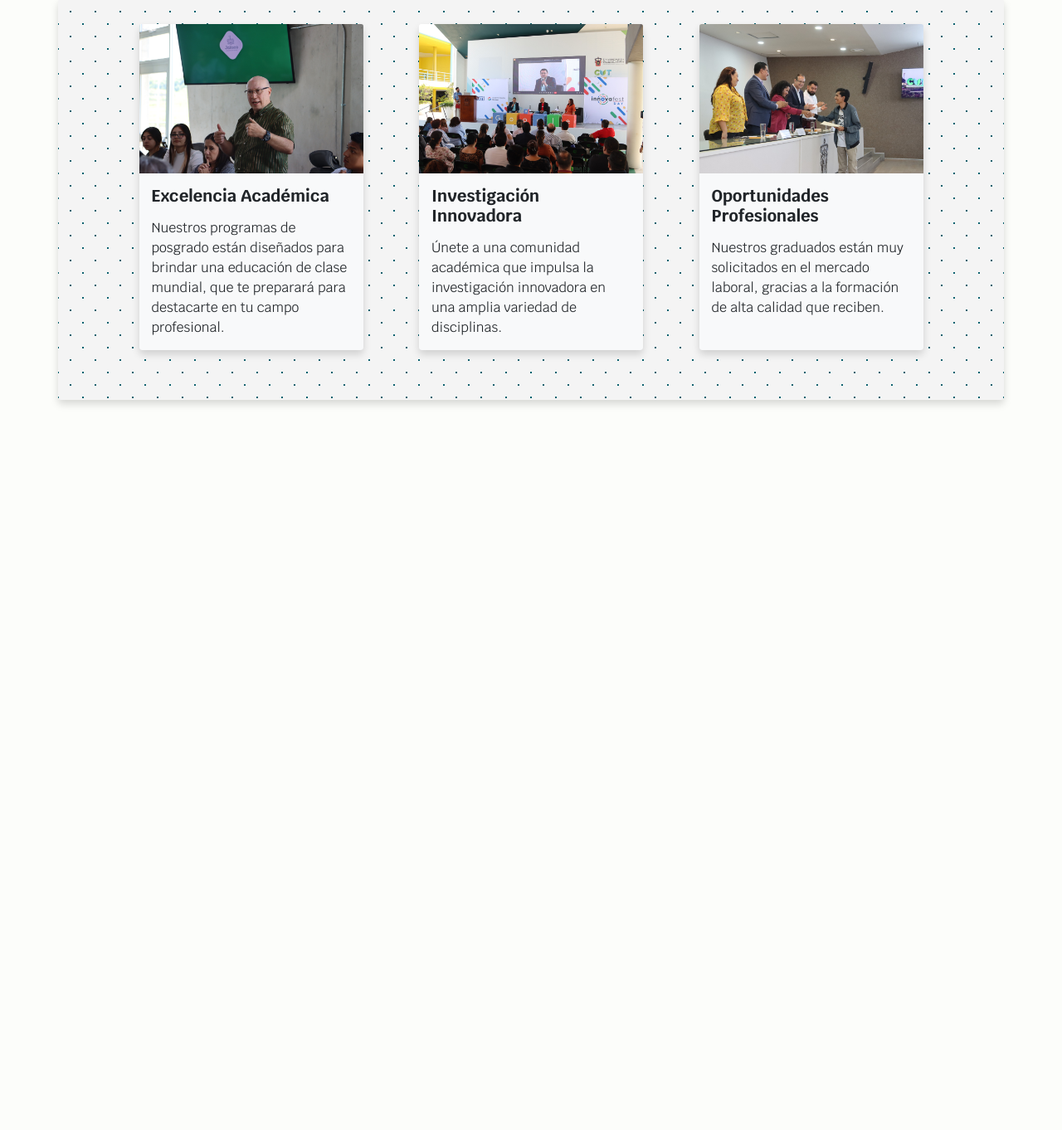
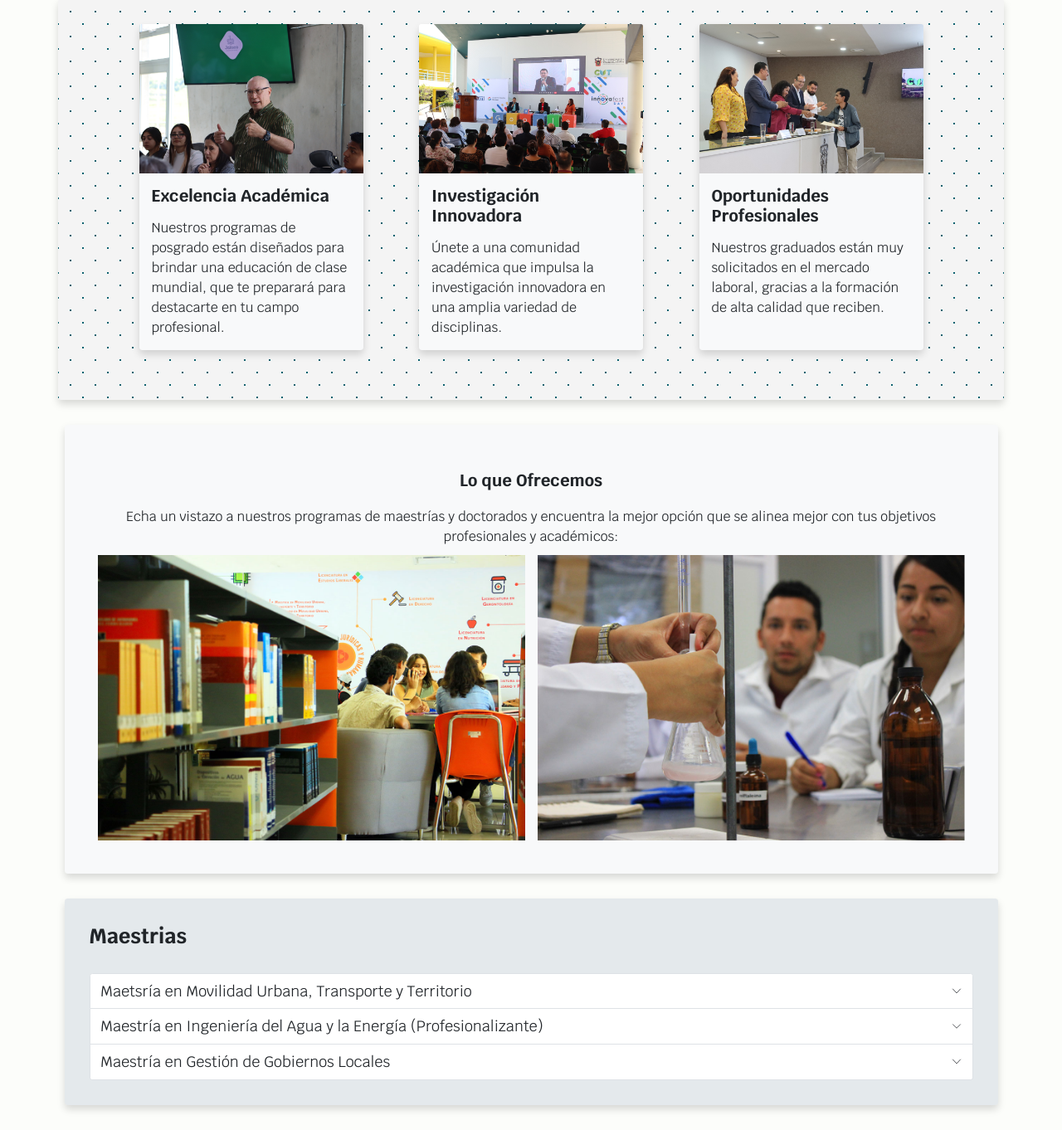
Before and after one commit to alanmichel10/ServicioSocial_SeguimientoDeEgresados, a Flask app: page / in a window 1280 px wide. Shown: the part 1642-3004 px from the top of the page at 83% size. Before the commit the page ends 2131 px from the top, so only its background shows below. Run offline with Flask 2, Linux system fonts and the light colour scheme; some libraries are stand-ins or nearby versions.

Commit message:
Se comenzo con el diseño de la parten de informacion de las maestrias

```diff
--- a/src/static/css/style.css
+++ b/src/static/css/style.css
@@ -93,6 +93,10 @@ h1, h2, h3, h4, h5{
     background-image:  radial-gradient(#0C616E 0.75px, transparent 0.75px), radial-gradient(#0C616E 0.75px, rgba(244,244,244,0) 0.75px);
     background-size: 3rem 3rem;
     background-position: 0 0,1.5rem 1.5rem;
+}
+
+.accordion-button{
+    font-size: 1.8rem;
 }
 
 /************************************** Termina estilos para index************************************/
--- a/src/templates/index.html
+++ b/src/templates/index.html
@@ -102,7 +102,8 @@
                 <img src="{{ url_for('static', filename='img/card1.jpg') }}" class="card-img-top" alt="...">
                 <div class="card-body">
                     <h5 class="card-title py-2 px-2">Excelencia Académica</h5>
-                <p class="card-text py-2 px-2">Nuestros programas de posgrado están diseñados para brindar una educación de clase mundial, que te preparará para destacarte en tu campo profesional.</p>
+                    <p class="card-text py-2 px-2">Nuestros programas de posgrado están diseñados para brindar una
+                        educación de clase mundial, que te preparará para destacarte en tu campo profesional.</p>
                 </div>
             </div>
 
@@ -110,7 +111,8 @@
                 <img src="{{ url_for('static', filename='img/card2.jpg') }}" class="card-img-top" alt="...">
                 <div class="card-body">
                     <h5 class="card-title py-2 px-2">Investigación Innovadora</h5>
-                <p class="card-text py-2 px-2">Únete a una comunidad académica que impulsa la investigación innovadora en una amplia variedad de disciplinas.</p>
+                    <p class="card-text py-2 px-2">Únete a una comunidad académica que impulsa la investigación
+                        innovadora en una amplia variedad de disciplinas.</p>
                 </div>
             </div>
 
@@ -118,10 +120,87 @@
                 <img src="{{ url_for('static', filename='img/card3.jpg') }}" class="card-img-top" alt="...">
                 <div class="card-body">
                     <h5 class="card-title py-2 px-2">Oportunidades Profesionales</h5>
-                <p class="card-text py-2 px-2">Nuestros graduados están muy solicitados en el mercado laboral, gracias a la formación de alta calidad que reciben.</p>
+                    <p class="card-text py-2 px-2">Nuestros graduados están muy solicitados en el mercado laboral,
+                        gracias a la formación de alta calidad que reciben.</p>
                 </div>
             </div>
         </div>
+
+        <div class="card text-center p-5 shadow bg-body-tertiary mb-5 rounded">
+            <div class="card-body">
+                <h5 class="card-title py-4">Lo que Ofrecemos</h5>
+                <p>Echa un vistazo a nuestros programas de maestrías y doctorados y encuentra la mejor opción que se
+                    alinea mejor con tus objetivos profesionales y académicos: </p>
+                <div class="row">
+                    <img class="w-50" src="{{ url_for('static', filename='img/maestrias.jpg') }}" alt="">
+                    <img class="w-50 rounded-3" src="{{ url_for('static', filename='img/doctorado.jpg') }}" alt="">
+                </div>
+            </div>
+        </div>
+
+        <div class="container text-center p-5 shadow mb-5 rounded" style="background-color: #002d6318;">
+            <h2 class="text-start mb-5 " style="font-size: 2.5rem;">Maestrias</h2>
+            <div class="accordion" id="accordionExample">
+                <div class="accordion-item">
+                    <h2 class="accordion-header">
+                        <button class="accordion-button collapsed" type="button" data-bs-toggle="collapse"
+                            data-bs-target="#collapseMovUrbana" aria-expanded="false" aria-controls="collapseMovUrbana">
+                            Maetsría en Movilidad Urbana, Transporte y Territorio
+                        </button>
+                    </h2>
+                    <div id="collapseMovUrbana" class="accordion-collapse collapse" data-bs-parent="#accordionExample">
+                        <div class="accordion-body text-start">
+                            La Maestría en Movilidad Urbana, Transporte y Territorio (MMUTT) se encuentra dentro del
+                            Padrón Nacional de Posgrados del
+                            Consejo Nacional de Ciencia y Tecnología (CONACYT). En un acercamiento general sobre la
+                            problemática de las ciudades,
+                            cada vez más acentuada en el tema de la movilidad urbana y el transporte, resalta la
+                            necesidad de realizar estudios sobre su desarrollo,
+                            sus posibilidades creativas, renovación de las infraestructuras, de los equipamientos, de
+                            los materiales y capacidades técnicas, así como los métodos y
+                            tecnologías en que pueden apoyarse en cada una de sus variantes. </div>
+                    </div>
+                </div>
+                <div class="accordion-item">
+                    <h2 class="accordion-header">
+                        <button class="accordion-button collapsed" type="button" data-bs-toggle="collapse"
+                            data-bs-target="#collapseIngEnergia" aria-expanded="false"
+                            aria-controls="collapseIngEnergia">
+                            Maestría en Ingeniería del Agua y la Energía (Profesionalizante)
+                        </button>
+                    </h2>
+                    <div id="collapseIngEnergia" class="accordion-collapse collapse" data-bs-parent="#accordionExample">
+                        <div class="accordion-body text-start">
+                            Existe una demanda en la región en la temática de sustentabilidad del agua y la energía, en
+                            los sectores privado, gubernamental, académico y social.
+                            La Maestría en Ingeniería del agua y Energía, formará recursos humanos de alto nivel que
+                            impulsen el desarrollo. Se requieren en el estado nuevas ideas, soluciones prácticas y
+                            económicas en la gestión integral de los recursos hídrico y energético. Este programa de
+                            posgrado será un programa académico escolarizado, con orientación profesionalizante.
+                        </div>
+                    </div>
+                </div>
+                <div class="accordion-item">
+                    <h2 class="accordion-header">
+                        <button class="accordion-button collapsed" type="button" data-bs-toggle="collapse"
+                            data-bs-target="#collapseThree" aria-expanded="false" aria-controls="collapseThree">
+                            Maestría en Gestión de Gobiernos Locales
+                        </button>
+                    </h2>
+                    <div id="collapseThree" class="accordion-collapse collapse" data-bs-parent="#accordionExample">
+                        <div class="accordion-body text-start">
+                            En este programa buscamos formar profesionales del sector público en el ámbito local que, en
+                            su día a día, construyan una mejor vida en común.
+                            Para esto ofrecemos un proceso de formación serio y orientado a la práctica. Si deseas
+                            participar en este proyecto te verás involucrado en cursos,
+                            talleres, conferencias y proyectos vinculados con tu práctica profesional. Nos centramos en
+                            ofrecer a ti y a la instancia donde laboras resultados académicos de utilidad.
+                        </div>
+                    </div>
+                </div>
+            </div>
+        </div>
+
 
     </div>
     <script src="https://cdn.jsdelivr.net/npm/bootstrap@5.3.3/dist/js/bootstrap.bundle.min.js"
```
Lines whose indentation alone changed are shown as unchanged.
